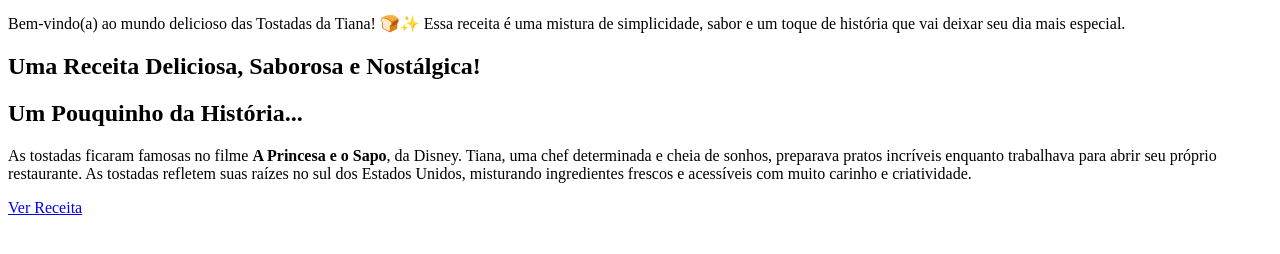
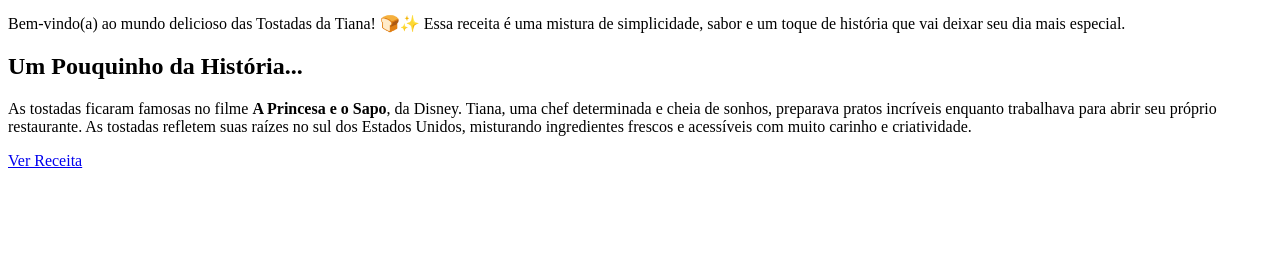
Before and after one commit to MelyssaPereira-12A/atividade412, a plain HTML site: page pages/sobre.html in a window 1280 px wide. Shown: the part 154-408 px from the top of the page. Drawn offline with Linux system fonts and the light colour scheme; files that its build step writes are made by us from their sources.

Commit message:
sexto commit HTML

```diff
--- a/pages/sobre.html
+++ b/pages/sobre.html
@@ -30,7 +30,6 @@
     <section class="sobre">
         <div class="sobre-texto">
           <p>Bem-vindo(a) ao mundo delicioso das Tostadas da Tiana! 🍞✨ Essa receita é uma mistura de simplicidade, sabor e um toque de história que vai deixar seu dia mais especial.</p>
-          <h2>Uma Receita Deliciosa, Saborosa e Nostálgica!</h2>
         </div>
       </section>
 
```
